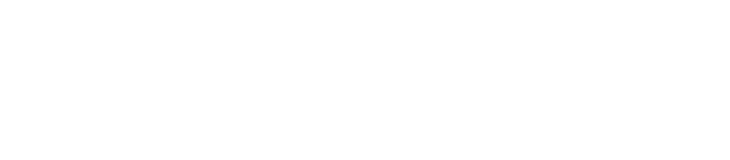
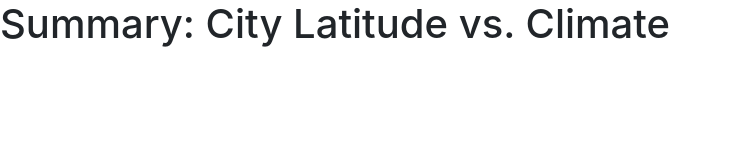
Before and after one commit to masontotall/Web-Design-Challenge, a plain HTML site: page index.html in a window 1280 px wide. Shown: the whole page, without its empty margins (0-730 px from the left). Drawn offline with nearby package versions, Linux system fonts and the light colour scheme.

Commit message:
added bootstrap connections and a header to landing page

```diff
--- a/index.html
+++ b/index.html
@@ -1,10 +1,33 @@
 <!DOCTYPE html>
 
 <html lang="en-us">
-    <head>
-        <meta charset="utf-8">
-        <title>Latitude Analysis</title>
-    </head>
+
+
+<head>
+    <meta charset="utf-8">
+    <title>Latitude Analysis</title>
+
+    <!-- Boot Strap Connection -->
+    <link rel="stylesheet" href="https://stackpath.bootstrapcdn.com/bootstrap/4.3.1/css/bootstrap.min.css"
+    integrity="sha384-ggOyR0iXCbMQv3Xipma34MD+dH/1fQ784/j6cY/iJTQUOhcWr7x9JvoRxT2MZw1T" crossorigin="anonymous">
+
+
+</head>
+
+<body>
+    <h1>Summary: City Latitude vs. Climate</h1>
+
+    <!-- Create a Nav Bar for future pages -->
+
+
+
+
+
+
+
+
+
+</body>
 
 
 
```
